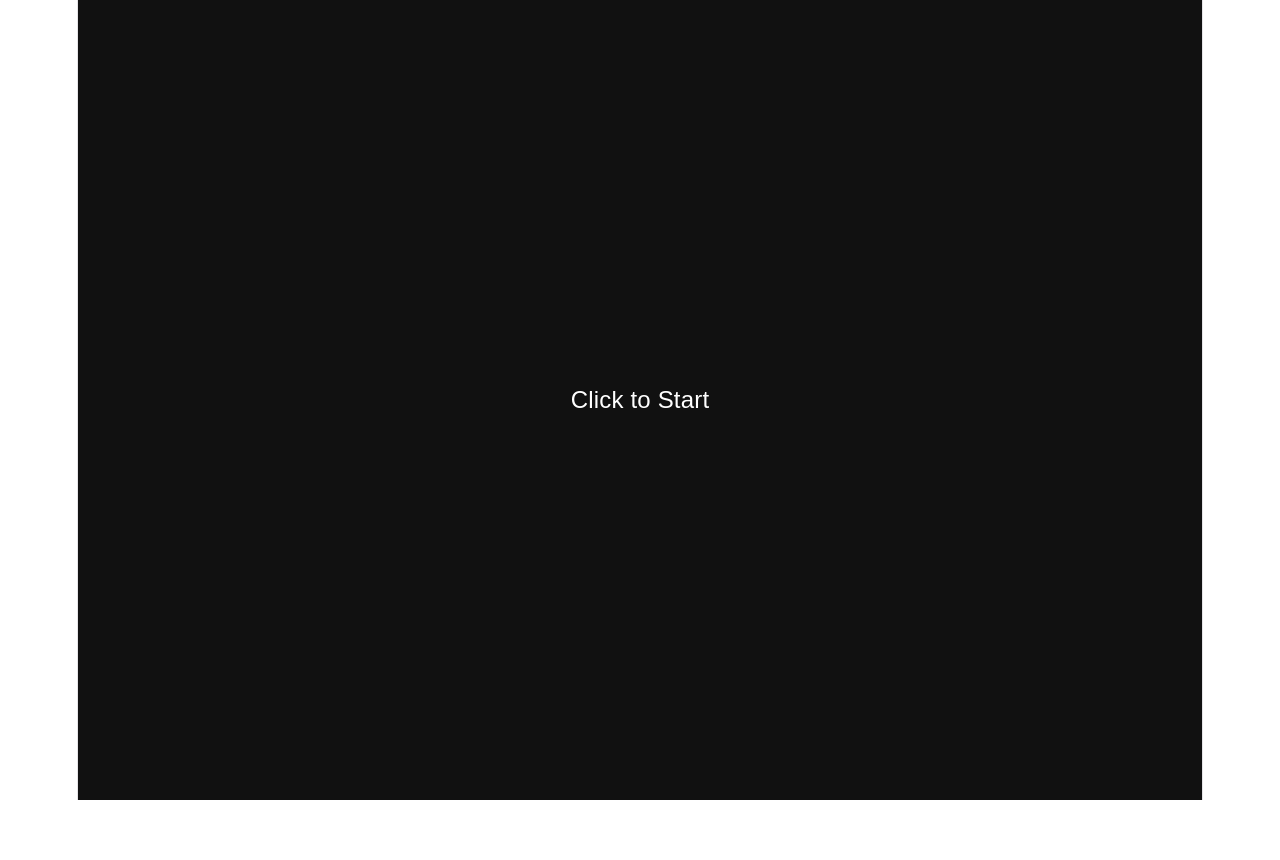
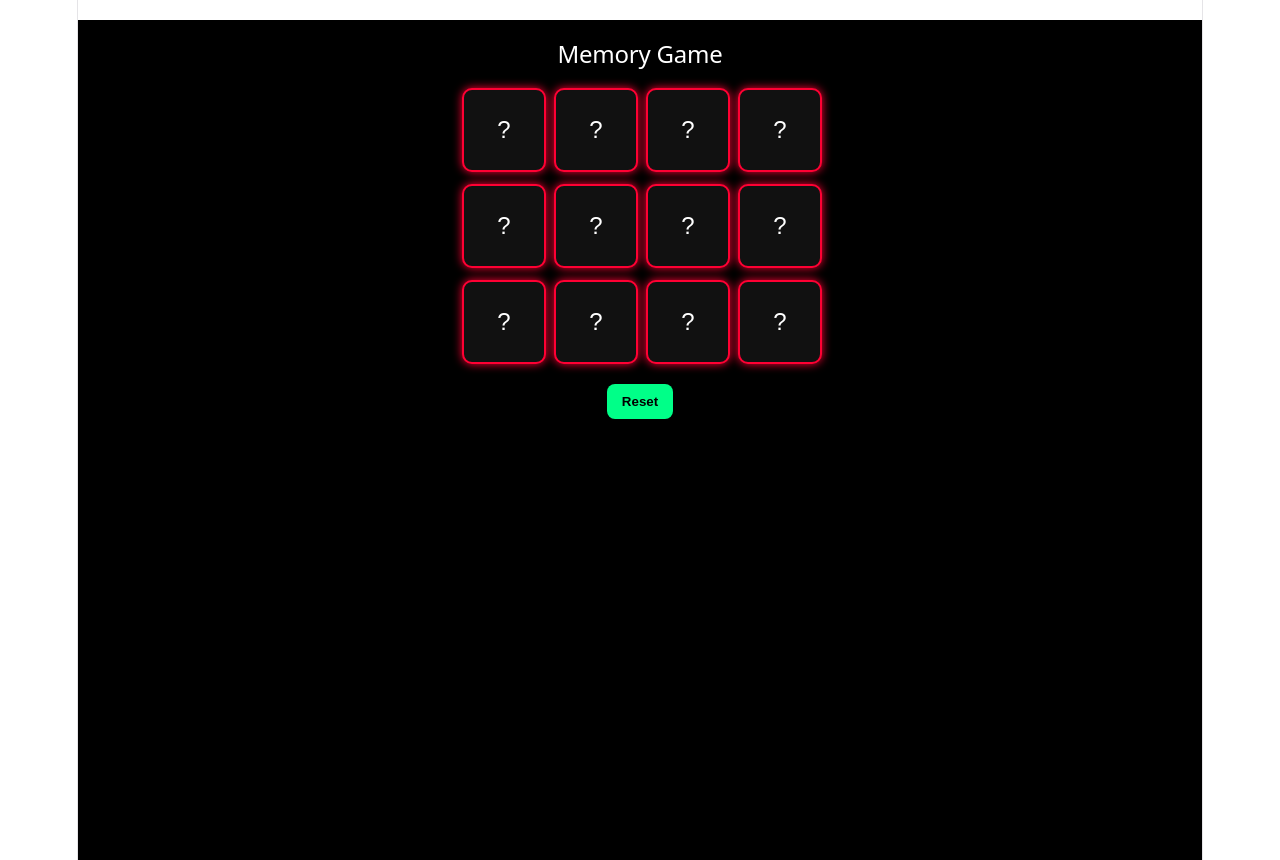
Before and after one commit to gayathrimp05/DailyStudy, a React (Vite) app in the folder frontend/Dailystudy/: page / in a window 1280 px wide. Before the commit the page ends 800 px from the top, so only its background shows below. Built offline with nearby package versions, Linux system fonts and the light colour scheme.

Commit message:
a memory card game

```diff
--- a/frontend/Dailystudy/src/App.jsx
+++ b/frontend/Dailystudy/src/App.jsx
@@ -1,7 +1,7 @@
-import Day13 from "./day13";
+import Day14 from "./day14";
 
 function App() {
-  return <Day13/>;
+  return <Day14/>;
 }
 
 export default App;
--- /dev/null
+++ b/frontend/Dailystudy/src/day14.jsx
@@ -0,0 +1,145 @@
+import { useState, useEffect } from "react";
+
+// 🎨 Color pairs
+const icons = ["#ff4d4d", "#4da6ff", "#4dff88", "#ffd24d", "#b84dff", "#ff944d"];
+
+function shuffleCards() {
+  const doubled = [...icons, ...icons];
+  return doubled
+    .sort(() => Math.random() - 0.5)
+    .map((color, index) => ({
+      id: index,
+      value: color,
+      flipped: false,
+      matched: false,
+    }));
+}
+
+function Day14() {
+  const [cards, setCards] = useState(shuffleCards());
+  const [selected, setSelected] = useState([]);
+
+  function handleClick(card) {
+    if (card.flipped || card.matched || selected.length === 2) return;
+
+    const updated = cards.map((c) =>
+      c.id === card.id ? { ...c, flipped: true } : c
+    );
+
+    setCards(updated);
+    setSelected([...selected, card]);
+  }
+
+  useEffect(() => {
+    if (selected.length === 2) {
+      const [first, second] = selected;
+
+      if (first.value === second.value) {
+        // ✅ Match
+        setCards((prev) =>
+          prev.map((c) =>
+            c.value === first.value ? { ...c, matched: true } : c
+          )
+        );
+        setSelected([]);
+      } else {
+        // ❌ Not match → flip back
+        setTimeout(() => {
+          setCards((prev) =>
+            prev.map((c) =>
+              c.id === first.id || c.id === second.id
+                ? { ...c, flipped: false }
+                : c
+            )
+          );
+          setSelected([]);
+        }, 700);
+      }
+    }
+  }, [selected]);
+
+  function resetGame() {
+    setCards(shuffleCards());
+    setSelected([]);
+  }
+
+  return (
+    <div style={styles.container}>
+      <h2 style={{ color: "#fff" }}>Memory Game</h2>
+
+      <div style={styles.grid}>
+        {cards.map((card) => (
+          <div
+            key={card.id}
+            onClick={() => handleClick(card)}
+            style={{
+              ...styles.card,
+
+              background:
+                card.flipped || card.matched ? card.value : "#111",
+
+              border: "2px solid",
+              borderColor:
+                card.flipped || card.matched ? card.value : "#ff0033",
+
+
+              boxShadow:
+                card.flipped || card.matched
+                  ? `0 0 15px ${card.value}`
+                  : "0 0 10px #ff0033",
+            }}
+          >
+            {/* hidden state */}
+            {!card.flipped && !card.matched && "?"}
+          </div>
+        ))}
+      </div>
+
+      <button onClick={resetGame} style={styles.button}>
+        Reset
+      </button>
+    </div>
+  );
+}
+
+const styles = {
+  container: {
+    textAlign: "center",
+    marginTop: "20px",
+    fontFamily: "Arial",
+    background: "#000",
+    minHeight: "100vh",
+    padding: "20px",
+  },
+  grid: {
+    display: "grid",
+    gridTemplateColumns: "repeat(4, 80px)",
+    gap: "12px",
+    justifyContent: "center",
+    marginTop: "20px",
+  },
+  card: {
+    width: "80px",
+    height: "80px",
+    display: "flex",
+    justifyContent: "center",
+    alignItems: "center",
+    fontSize: "24px",
+    borderRadius: "10px",
+    cursor: "pointer",
+    color: "#fff",
+    transition: "0.3s",
+  },
+  button: {
+    marginTop: "20px",
+    padding: "10px 15px",
+    borderRadius: "8px",
+    border: "none",
+    background: "#00ff88",
+    color: "#000",
+    fontWeight: "bold",
+    cursor: "pointer",
+  },
+};
+
+export default Day14;
```
